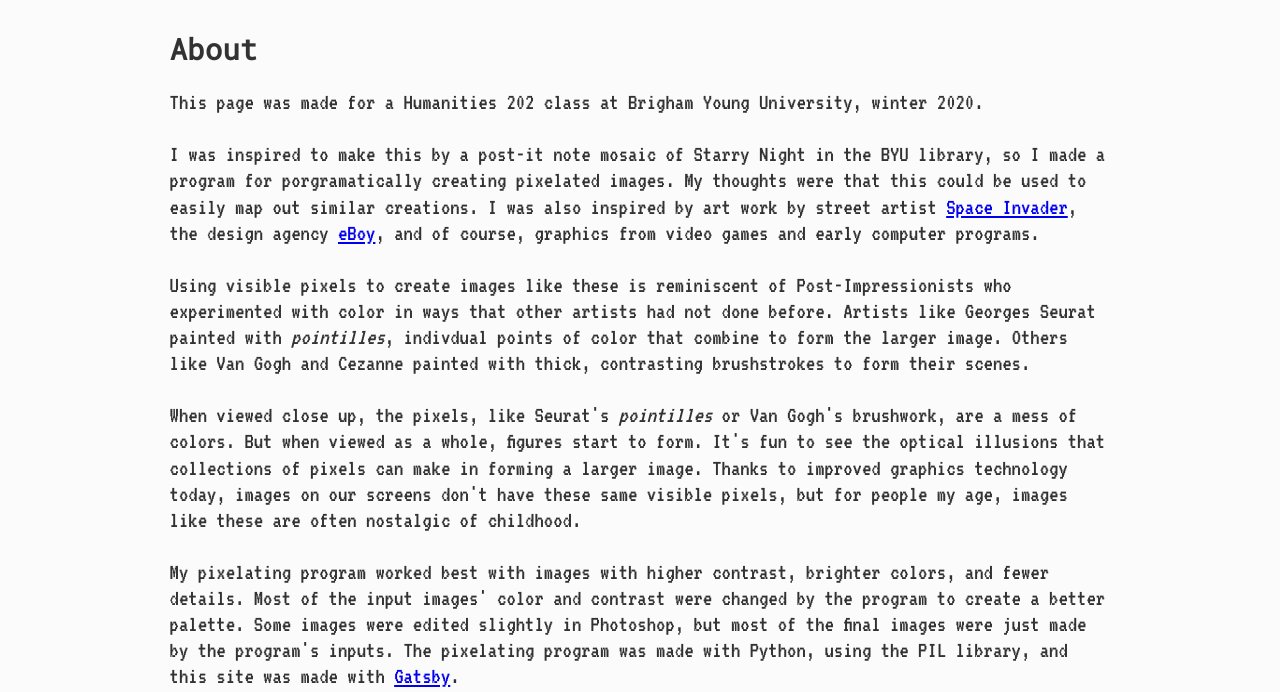
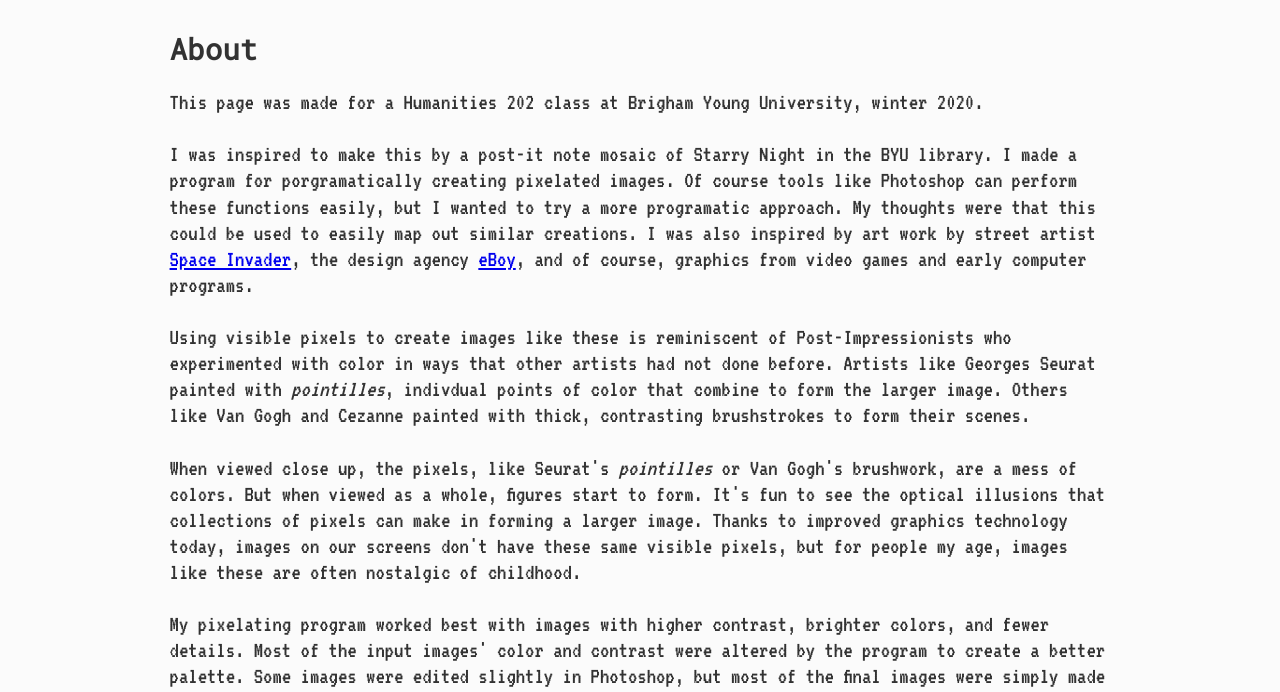
Before and after one commit to rrosenlof/pixel-gallery, a Gatsby site: page /about in a window 1280 px wide. Shown: the part 105-797 px from the top of the page. Built offline with nearby package versions, Linux system fonts and the light colour scheme; Gatsby itself is replaced by a stand-in of ours.

Commit message:
another about page edit

```diff
--- a/src/pages/about.js
+++ b/src/pages/about.js
@@ -9,9 +9,10 @@ const SecondPage = () => (
   <Layout>
     <h2>About</h2>
     <p>This page was made for a Humanities 202 class at Brigham Young University, winter 2020.</p>
-    <p>I was inspired to make this by a post-it note mosaic of Starry Night in the BYU library, so I made a program for porgramatically creating pixelated images. My thoughts were that
+    <p>I was inspired to make this by a post-it note mosaic of Starry Night in the BYU library. I made a program for porgramatically creating pixelated images. Of course tools
+      like Photoshop can perform these functions easily, but I wanted to try a more programatic approach. My thoughts were that
       this could be used to easily map out similar creations. I was also inspired by art work by street artist <a href="https://www.instagram.com/invaderwashere/">Space Invader</a>, the design agency <a href="https://www.instagram.com/eboyarts/">eBoy</a>,
-        and of course, graphics from video games and early computer programs.
+      and of course, graphics from video games and early computer programs.
     </p>
     <p>
       Using visible pixels to create images like these is reminiscent of Post-Impressionists who experimented with color in ways
@@ -25,8 +26,8 @@ const SecondPage = () => (
       technology today, images on our screens don't have these same visible pixels, but for people my age, images like these are often nostalgic of childhood.
     </p>
     <p>
-      My pixelating program worked best with images with higher contrast, brighter colors, and fewer details. Most of the input images' color and contrast were changed by the program
-      to create a better palette. Some images were edited slightly in Photoshop, but most of the final images were just made by the program's inputs.
+      My pixelating program worked best with images with higher contrast, brighter colors, and fewer details. Most of the input images' color and contrast were altered
+      by the program to create a better palette. Some images were edited slightly in Photoshop, but most of the final images were simply made by the program's inputs.
       The pixelating program was made with Python, using the PIL library, and this site was made with <a href="https://www.gatsbyjs.org/">Gatsby</a>.
     </p>
     <h3>Sources</h3>
```
